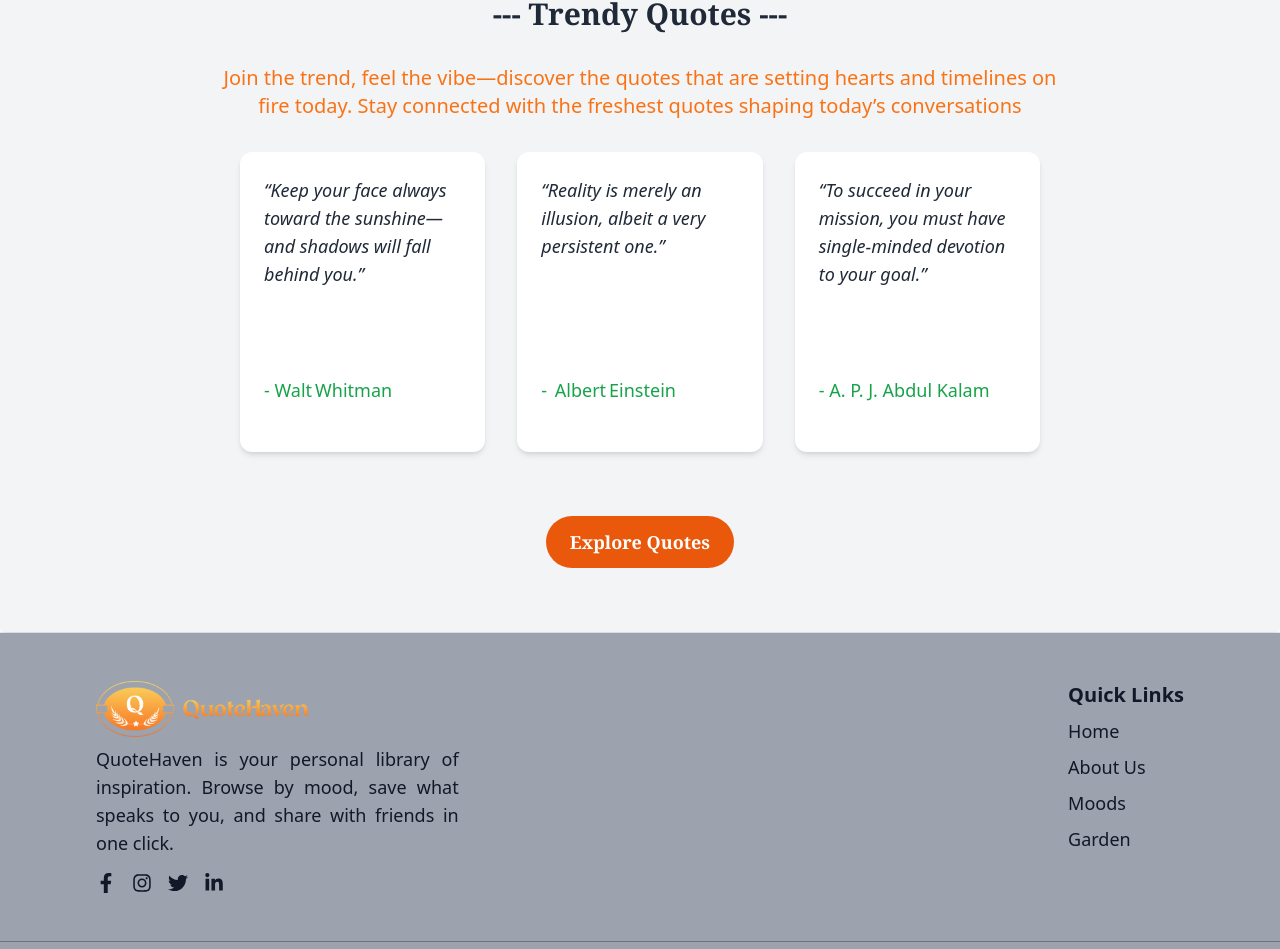
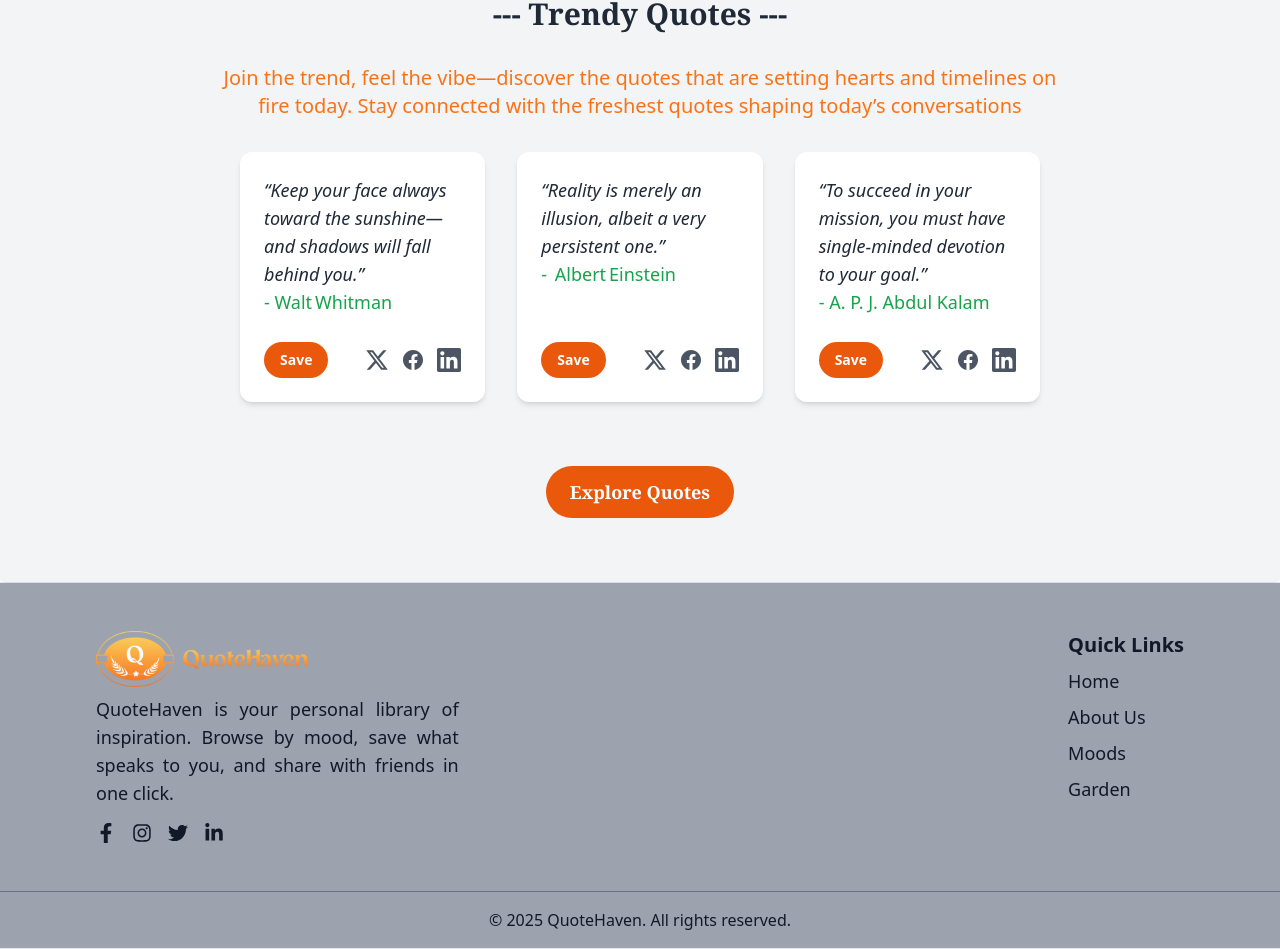
Before and after one commit to palak-1505/QuoteHaven, a React (Vite) app: page / in a window 1280 px wide. Shown: the part 1546-2495 px from the top of the page. Built offline with nearby package versions, Linux system fonts and the light colour scheme.

Commit message:
Quote card updated

```diff
--- a/src/components/Home/QuoteCard.jsx
+++ b/src/components/Home/QuoteCard.jsx
@@ -1,19 +1,82 @@
 import React from 'react'
-import { NavLink } from 'react-router-dom'
 
 
-function QuoteCard({quote,author}) {
-    return (
+
+const QuoteCard = ({ quote, author }) => {
+      const handleSave = () => {
+        const savedQuotes = JSON.parse(localStorage.getItem('savedQuotes')) || [];
+        const newQuote = { quote, author };
+        if (!savedQuotes.some(q => q.quote === quote && q.author === author)) {
+          savedQuotes.push(newQuote);
+          localStorage.setItem('savedQuotes', JSON.stringify(savedQuotes));
+          console.log('Quote saved:', newQuote);
+        } else {
+          console.log('Quote already saved:', newQuote);
+        }
+      };
+
+      const shareUrl = window.location.href;
+      const encodedQuote = encodeURIComponent(quote);
+
+      return (
         <div
-        className="bg-white rounded-xl shadow-md p-6 m-4 min-h-[300px] flex flex-col justify-between card-hover "
+          className="bg-white rounded-xl shadow-md p-6 m-4 min-h-[250px] flex flex-col justify-between card-hover"
         >
+          <div>
             <p className="text-gray-800 text-lg italic ">{quote}</p>
             <p className="text-green-600 text-lg mb-6">- {author}</p>
+          </div>
+          <div className="flex justify-between items-center">
+            <button
+              onClick={handleSave}
+              className="px-4 py-2 bg-orange-600 text-white rounded-full text-sm font-semibold button-hover transition duration-300 hover:bg-orange-700"
+            >
+              Save
+            </button>
+            <div className="flex space-x-3">
 
+                <a
+                href={`https://x.com/share?url=${encodeURIComponent(shareUrl)}&text=${encodedQuote}`}
+                target="_blank"
+                rel="noopener noreferrer"
+                className="text-gray-600 hover:text-blue-600 button-hover"
+                title="Share on X"
+                aria-label="Share on X"
+              >
+                <svg className="w-6 h-6" fill="currentColor" viewBox="0 0 24 24" aria-hidden="true">
+                  <path d="M18.244 2.25h3.308l-7.227 8.26 8.502 11.24H16.17l-5.214-6.817L4.99 21.75H1.68l7.73-8.835L1.254 2.25H8.08l4.713 6.231zm-1.161 17.52h1.833L7.084 4.126H5.117z"/>
+                </svg>
+              </a>
 
+              <a
+                href={`https://www.facebook.com/sharer/sharer.php?u=${encodeURIComponent(shareUrl)}&quote=${encodedQuote}`}
+                target="_blank"
+                rel="noopener noreferrer"
+                className="text-gray-600 hover:text-blue-800 button-hover"
+                title="Share on Facebook"
+                aria-label="Share on Facebook"
+              >
+                <svg className="w-6 h-6" fill="currentColor" viewBox="0 0 24 24" aria-hidden="true">
+                  <path d="M22 12c0-5.523-4.477-10-10-10S2 6.477 2 12c0 4.991 3.657 9.128 8.438 9.878v-6.987h-2.54V12h2.54V9.797c0-2.506 1.492-3.89 3.777-3.89 1.094 0 2.238.195 2.238.195v2.46h-1.26c-1.243 0-1.63.771-1.63 1.562V12h2.773l-.443 2.89h-2.33v6.988C18.343 21.128 22 16.991 22 12z"/>
+                </svg>
+              </a>
+              <a
+                href={`https://www.linkedin.com/sharing/share-offsite/?url=${encodeURIComponent(shareUrl)}&title=${encodedQuote}&summary=${encodedQuote}`}
+                target="_blank"
+                rel="noopener noreferrer"
+                className="text-gray-600 hover:text-blue-900 button-hover"
+                title="Share on LinkedIn"
+                aria-label="Share on LinkedIn"
+              >
+                <svg className="w-6 h-6" fill="currentColor" viewBox="0 0 24 24" aria-hidden="true">
+                  <path d="M20.447 20.452h-3.554v-5.569c0-1.327-.027-3.037-1.852-3.037-1.854 0-2.137 1.446-2.137 2.94v5.666H9.351V9.003h3.414v1.561h.048c.477-.9 1.637-1.85 3.37-1.85 3.601 0 4.267 2.37 4.267 5.455v6.283zM5.337 7.433c-1.144 0-2.063-.926-2.063-2.065 0-1.138.92-2.063 2.063-2.063 1.14 0 2.064.925 2.064 2.063 0 1.139-.924 2.065-2.064 2.065zm1.782 13.019H3.555V9.003h3.564v11.449zM22.225 0H1.771C.792 0 0 .774 0 1.729v20.542C0 23.227.792 24 1.771 24h20.451C23.2 24 24 23.227 24 22.271V1.729C24 .774 23.2 0 22.225 0z"/>
+                </svg>
+              </a>
+
+            </div>
+          </div>
         </div>
-
-    )
-}
+      );
+    };
 
 export default QuoteCard
```
